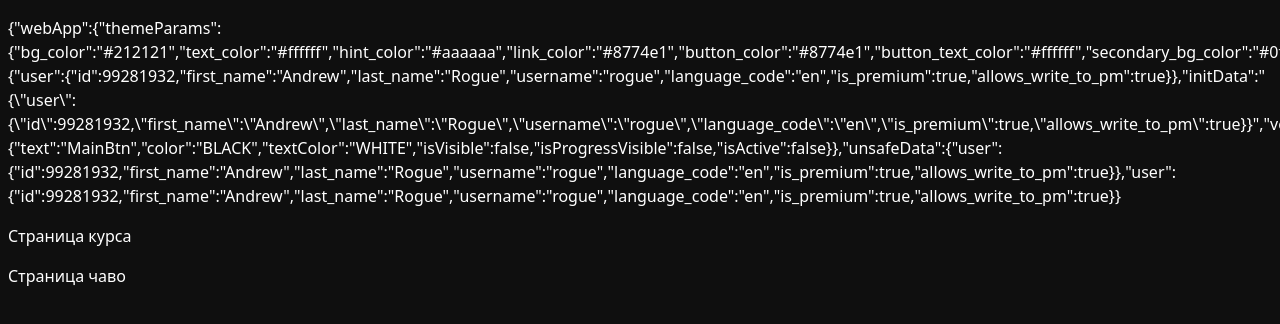
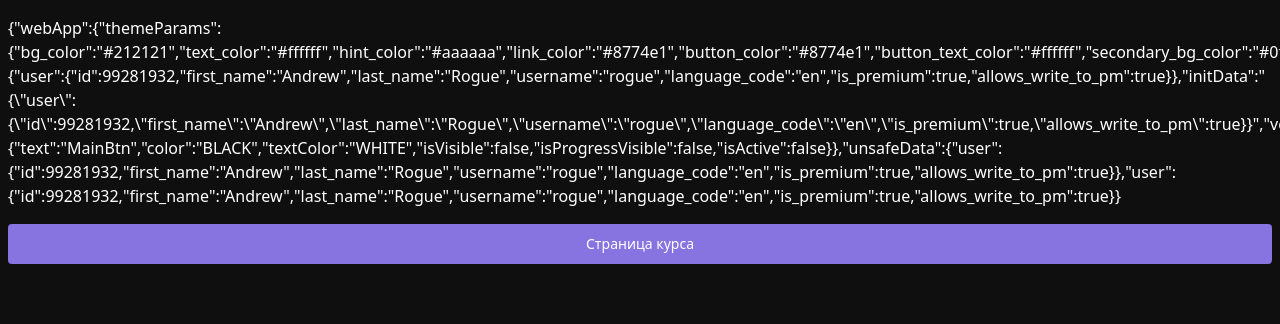
Before and after one commit to Nothing-but-Chthon/technoed-hack-frontend, a React (Vite) app: page / in a window 1280 px wide. Shown: the top 324 px of the page. Built offline with nearby package versions, Linux system fonts and the light colour scheme.

Commit message:
feat: change test main page

```diff
--- a/src/App.tsx
+++ b/src/App.tsx
@@ -1,14 +1,18 @@
 import { useTelegram } from '@/utils/contexts/telegram.tsx';
 import { Link } from 'react-router-dom';
+import { Button } from '@/components/ui/button.tsx';
 
 function App() {
     const telegram = useTelegram();
+    console.log(telegram);
 
     return (
         <div className='flex flex-col gap-y-4'>
             {JSON.stringify(telegram)}
-            <Link to='/course/1'>Страница курса</Link>
-            <Link to='/faq'>Страница чаво</Link>
+
+            <Button asChild className='bg-buttonColor rounded'>
+                <Link to='/course/1'>Страница курса</Link>
+            </Button>
         </div>
     );
 }
--- a/src/components/router/course/page.tsx
+++ b/src/components/router/course/page.tsx
@@ -43,9 +43,9 @@ export default function Course() {
 
                     <Teachers />
 
+                    <Reviews />
+
                     <FAQ />
-
-                    <Reviews />
                 </CardContent>
                 <CardFooter>
                     <Button className='block bg-buttonColor text-buttonTextColor rounded text-md'>
```
